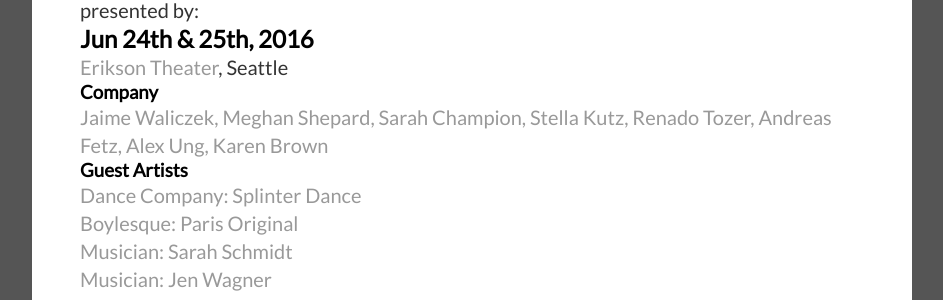
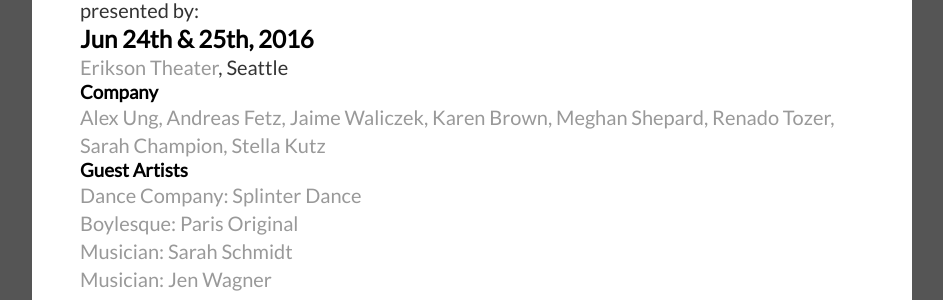
Before and after one commit to JerboaDance/Website, a Jekyll site: the page built from _performances/Transformation.md, in a window 1280 px wide. Shown: the part 1031-1331 px from the top of the page, without its empty margins (168-1111 px from the left). Built offline with Jekyll 4.4.1, drawn with Linux system fonts in a browser that asks for light colours; comment, search, counter and statistics services are not loaded.

Commit message:
Sort show cast list

```diff
--- a/_includes/castlist.html
+++ b/_includes/castlist.html
@@ -4,7 +4,8 @@
     {% endif %}
 
     <ul>
-        {% for person-id in include.show.company %}
+        {% assign sorted-company= include.show.company | sort %}
+        {% for person-id in sorted-company %}
             {% capture personpath %}/company/{{person-id}}{% endcapture %}
             {% assign person = site.company | where: "id", personpath | first %}
 
```
